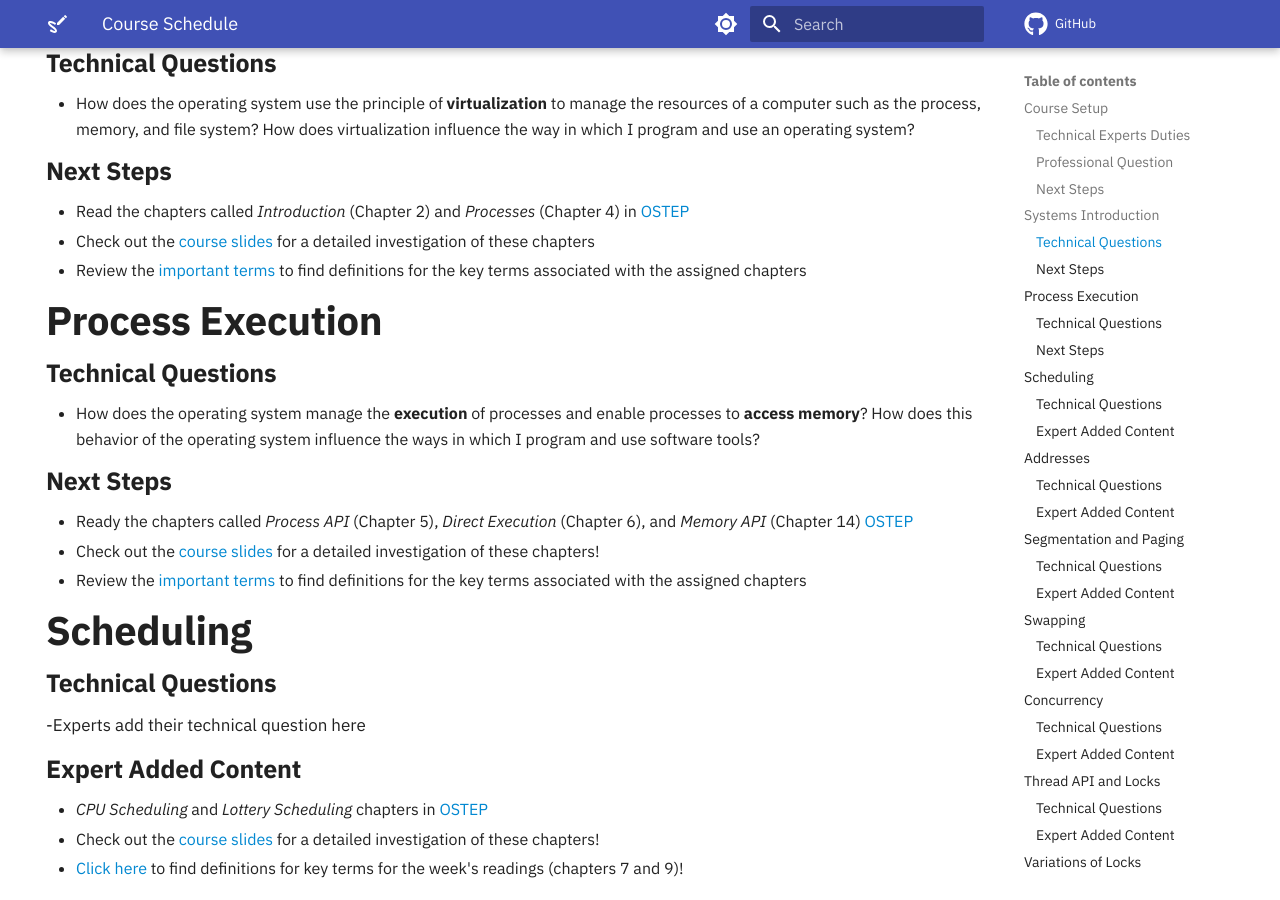
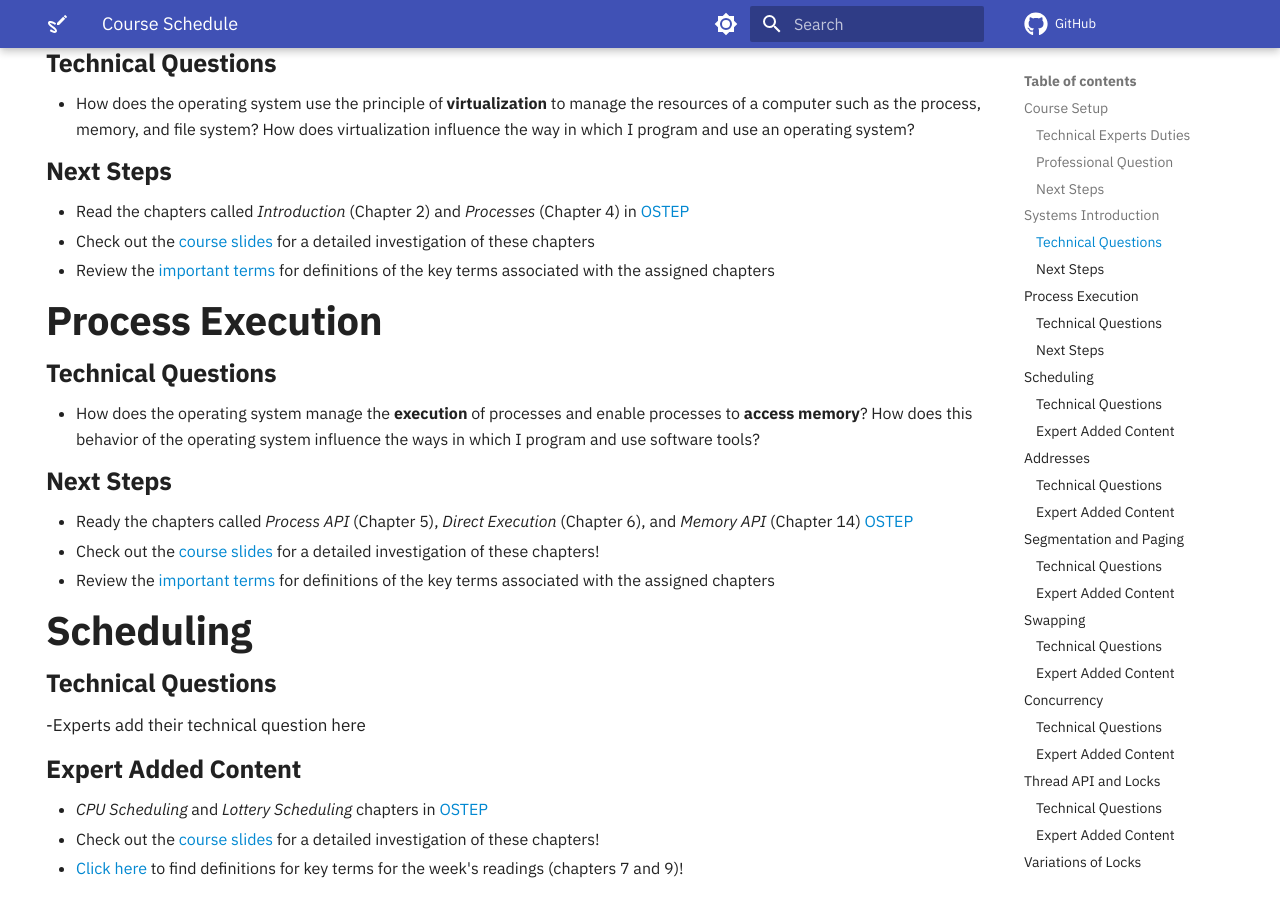
Before and after one commit to OS-Sketch/www.os-sketch.com, an MkDocs documentation site: the page built from docs/operating-systems/schedule.md, in a window 1280 px wide and 900 px high, scrolled down 737 px. Built offline with MkDocs 1.6.1 and Material for MkDocs 9.7.7, drawn with Linux system fonts in a browser that asks for light colours; comment, search, counter and statistics services are not loaded.

Commit message:
fix: Clarify phrasing in first two main modules of the schedule.

```diff
--- a/docs/operating-systems/schedule.md
+++ b/docs/operating-systems/schedule.md
@@ -43,8 +43,8 @@ hide:
   4) in [OSTEP](https://pages.cs.wisc.edu/~remzi/OSTEP/)
 - Check out the [course slides](/slides/operating-systems/systems-introduction/)
   for a detailed investigation of these chapters
-- Review the [important terms](#important-terms) to find definitions for the key
-  terms associated with the assigned chapters
+- Review the [important terms](#important-terms) for definitions of the
+  key terms associated with the assigned chapters
 
 ## Process Execution
 
@@ -59,10 +59,10 @@ hide:
 - Ready the chapters called *Process API* (Chapter 5), *Direct Execution*
   (Chapter 6), and *Memory API* (Chapter 14)
   [OSTEP](https://pages.cs.wisc.edu/~remzi/OSTEP/)
-- Check out the [course slides](/slides/operating-systems/systems-introduction/)
+- Check out the [course slides](/slides/operating-systems/process-execution/)
   for a detailed investigation of these chapters!
-- Review the [important terms](#important-terms) to find definitions for the key
-  terms associated with the assigned chapters
+- Review the [important terms](#important-terms) for definitions of the
+  key terms associated with the assigned chapters
 
 ## Scheduling
 
```
